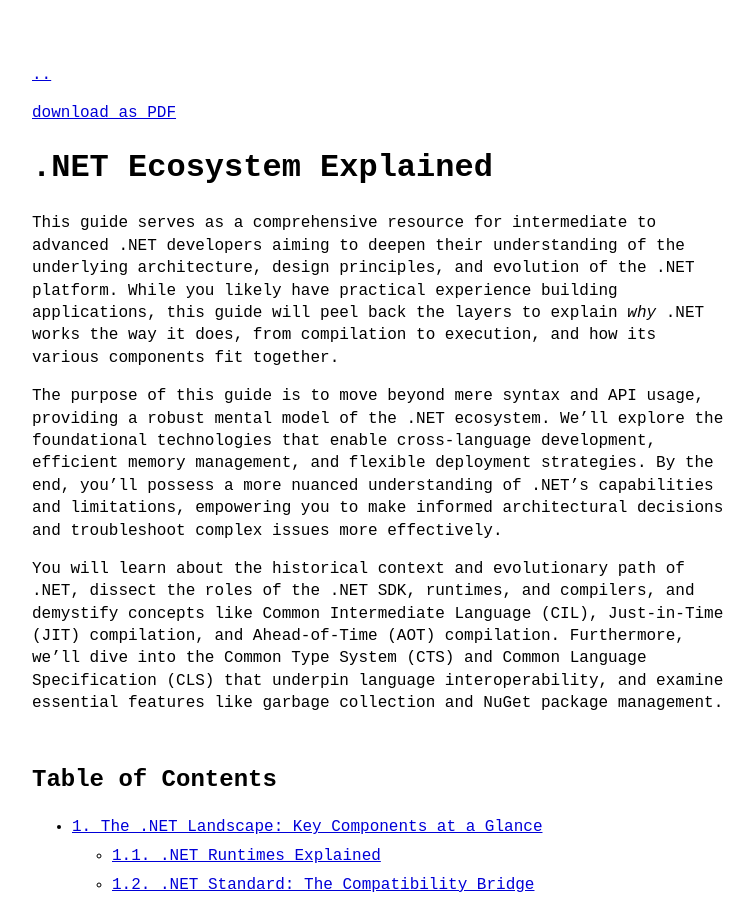
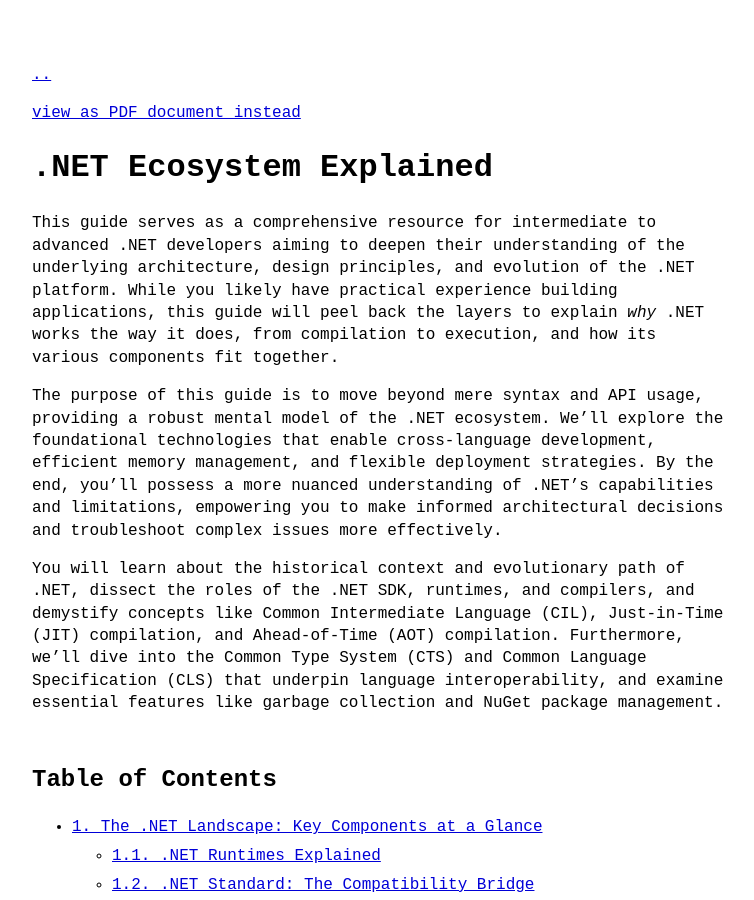
Before and after one commit to Couleslaw/couleslaw.github.io, a Jekyll site: the page built from other/ai-gen/dotnet.md, in a window 1280 px wide and 900 px high. Shown: the whole window, without its empty margins (258-1012 px from the left). Built offline with Jekyll 4.4.1, drawn with Linux system fonts in a browser that asks for light colours; our own code applies the rules of GitHub Pages for plain Markdown files.

Commit message:
Update dotnet.md

```diff
--- a/other/ai-gen/dotnet.md
+++ b/other/ai-gen/dotnet.md
@@ -1,4 +1,4 @@
-[download as PDF](dotnet.pdf)
+[view as PDF document instead](dotnet.pdf)
 
 # **.NET Ecosystem Explained**
 
```
